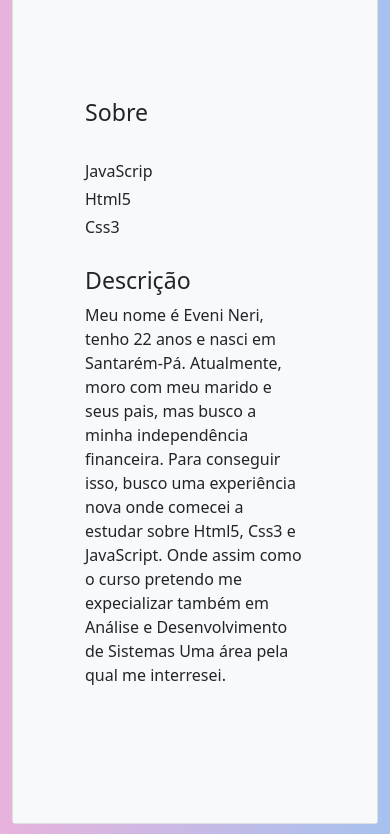
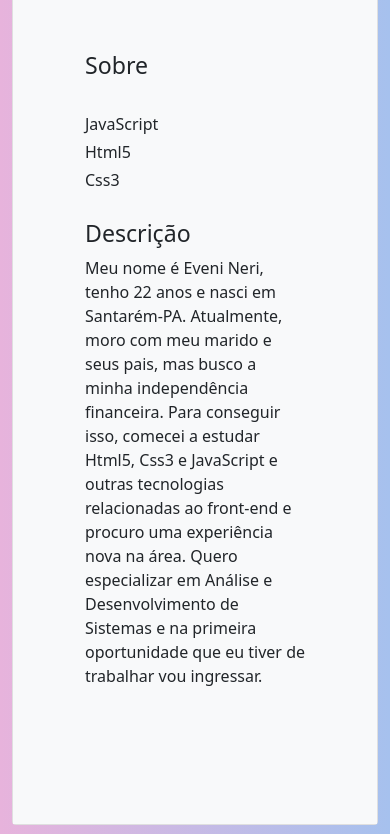
Before and after one commit to EveniNeri/sitesimples, a plain HTML site: page index.html in a window 390 px wide. Shown: the part 1432-2266 px from the top of the page. Drawn offline with nearby package versions, Linux system fonts and the light colour scheme.

Commit message:
att responsividade

```diff
--- a/index.html
+++ b/index.html
@@ -89,19 +89,20 @@
                                     <div class="p-4" style="background-color: #f8f9fa;">
                                         <h3>Sobre</h3>
                                         <br>
-                                        <p class="font-italic mb-1">JavaScrip</p>
+                                        <p class="font-italic mb-1">JavaScript</p>
                                         <p class="font-italic mb-1">Html5</p>
                                         <p class="font-italic mb-1">Css3</p>
                                         <br>
                                         <h3>Descrição</h3>
 
-                                        <p>Meu nome é Eveni Neri, tenho 22 anos e nasci em Santarém-Pá.
+                                        <p>Meu nome é Eveni Neri, tenho 22 anos e nasci em Santarém-PA.
                                             Atualmente, moro com meu marido e seus pais, mas busco a minha independência
                                             financeira. Para conseguir isso,
-                                            busco uma experiência nova onde comecei a estudar sobre Html5, Css3 e
-                                            JavaScript. Onde assim como o curso pretendo me
-                                            expecializar também em Análise e Desenvolvimento de Sistemas Uma área pela
-                                            qual me interresei.
+                                            comecei a estudar Html5, Css3 e
+                                            JavaScript e outras tecnologias relacionadas
+                                            ao front-end e procuro uma experiência nova na área.
+                                            Quero especializar em Análise e Desenvolvimento de Sistemas e na primeira
+                                            oportunidade que eu tiver de trabalhar vou ingressar.
                                         </p>
 
                                     </div>
--- a/style.css
+++ b/style.css
@@ -17,13 +17,21 @@
         margin-top: 10%;
     }
     .p-4 {
-        margin-top: 10%;
-        margin-bottom: 0;
+        padding: 5%;
+        margin-top: 0;
     }
     .card{
         margin: 0%;
         padding: 0%;
     }
+    .mb-5{
+
+        padding-top: 0%;
+    }
+    .redesocial{
+        padding-top: 10%;
+    }
+
 
 
     @media (max-width: 768px) {
```
